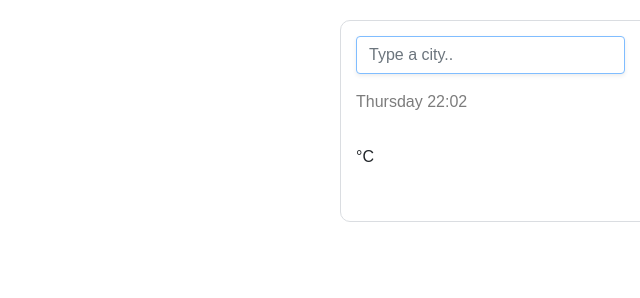
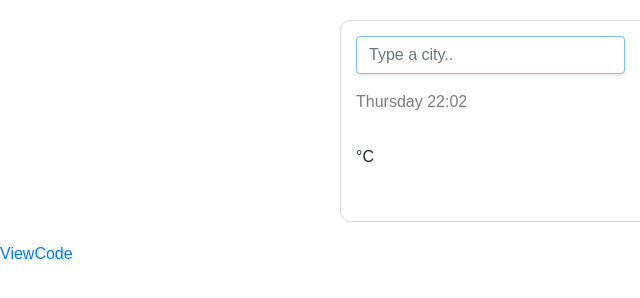
Before and after one commit to AnaDaSilva86/Weather_super_app, a website built with Parcel: page index.html in a window 1280 px wide. Shown: the full height of the page, 0-640 px from the left. Built offline with nearby package versions, Linux system fonts and the light colour scheme; no server answers.

Commit message:
add link to github project

```diff
--- a/index.html
+++ b/index.html
@@ -71,5 +71,8 @@
       </div>
     </div>
     <script src="src/index.js"></script>
+    <p>
+      <a href="http://github.com/AnaDaSilva86/Weather_super_app">ViewCode</a>
+    </p>
   </body>
 </html>
```
